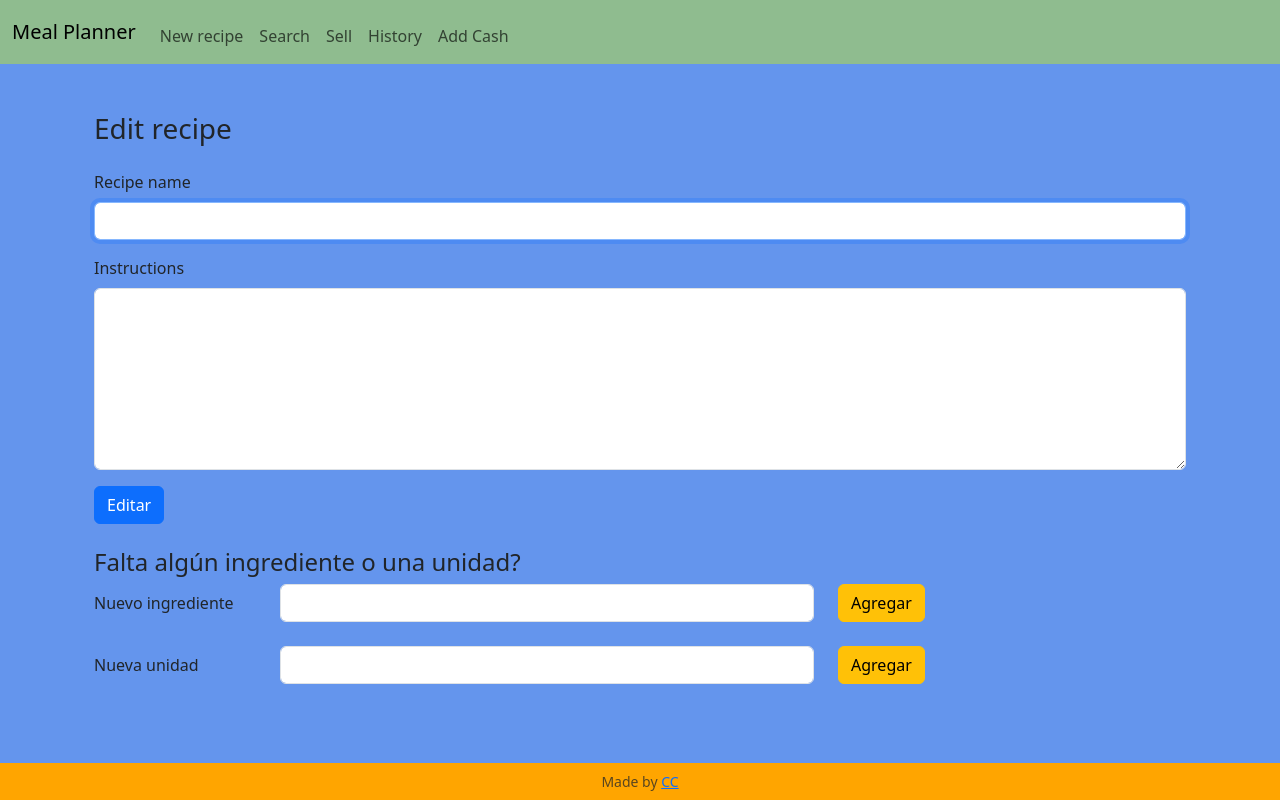
After one commit to CarolinaCampi/meal_planner, a Flask app: template templates/edit_recipe.html in a window 1280 px wide. The commit adds this page. Run offline with Flask 3, Linux system fonts and the light colour scheme; the template is opened without the code that fills it, so the values that code supplies are empty.

Commit message:
Add edit_recipe html and logic

```diff
--- a/app.py
+++ b/app.py
@@ -147,3 +147,104 @@ def search():
         else:
             recipes = []
         return render_template("search.html", recipes=recipes)
+
+# Route to form used to edit recipe and save to the database the revised recipe
+@app.route("/edit_recipe", methods=["GET", "POST"])
+def edit_recipe():
+    # User reached route via POST (as by submitting a form via POST)
+    if request.method == "POST":
+        recipe_id = request.form.get("recipe_id")
+
+        recipe_name = request.form.get("recipe_name")
+        if not recipe_name:
+            return render_template('result.html', msg = "Please complete a recipe name")
+
+        instructions = request.form.get("recipe_instructions")
+        if not instructions:
+            return render_template('result.html', msg = "Please complete instructions for the recipe")
+
+        try:
+            # UPDATE a specific record in the database based on the rowid
+            with sqlite3.connect('meal_planner.db') as con:
+                cur = con.cursor()
+                cur.execute("UPDATE recipes SET name = ?, instructions = ? WHERE id = ?", (recipe_name, instructions, recipe_id))
+
+                con.commit()
+                msg = "Record successfully edited in the database"
+        except:
+            con.rollback()
+            msg = "Error in the Edit"
+
+        finally:
+            con.close()
+            # Send the transaction message to result.html
+            return render_template('result.html', msg=msg)
+
+    else:
+        id = request.args.get("id")
+
+        # Connect to the SQLite3 datatabase
+        cur = db_connect()
+        # Execute the SELECT query
+        cur.execute("SELECT * FROM recipes WHERE id = ?", (id,))
+        recipe = cur.fetchall()
+
+        # Execute the second SELECT query on 'ing_used' table
+        cur.execute("SELECT * FROM ing_used WHERE recipe_id = ?", (id,))
+        ing_used = cur.fetchall()
+
+        # Close the connection
+        db_close(cur)
+
+
+        return render_template("edit_recipe.html", recipe=recipe, ing_used=ing_used)
+
+# Route to form used to delete a recipe
+@app.route("/delete_recipe", methods=["GET", "POST"])
+def delete_recipe():
+    # User reached route via POST (as by submitting a form via POST)
+    if request.method == "POST":
+        recipe_id = request.form.get("recipe_id")
+
+        recipe_name = request.form.get("recipe_name")
+        if not recipe_name:
+            return render_template('result.html', msg = "Please complete a recipe name")
+
+        instructions = request.form.get("recipe_instructions")
+        if not instructions:
+            return render_template('result.html', msg = "Please complete instructions for the recipe")
+
+        try:
+            # UPDATE a specific record in the database based on the rowid
+            with sqlite3.connect('meal_planner.db') as con:
+                cur = con.cursor()
+                cur.execute("UPDATE recipes SET name = ?, instructions = ? WHERE id = ?", (recipe_name, instructions, recipe_id))
+
+                con.commit()
+                msg = "Record successfully edited in the database"
+        except:
+            con.rollback()
+            msg = "Error in the Edit"
+
+        finally:
+            con.close()
+            # Send the transaction message to result.html
+            return render_template('result.html', msg=msg)
+
+    else:
+        id = request.args.get("id")
+
+        # Connect to the SQLite3 datatabase
+        cur = db_connect()
+        # Execute the SELECT query
+        cur.execute("SELECT * FROM recipes WHERE id = ?", (id,))
+        recipe = cur.fetchall()
+
+        # Execute the second SELECT query on 'ing_used' table
+        cur.execute("SELECT * FROM ing_used WHERE recipe_id = ?", (id,))
+        ing_used = cur.fetchall()
+
+        # Close the connection
+        db_close(cur)
+
+        return render_template("delete_recipe.html", recipe=recipe, ing_used=ing_used)
--- /dev/null
+++ b/templates/edit_recipe.html
@@ -0,0 +1,88 @@
+{% extends "layout.html" %}
+
+{% block title %}
+Edit recipe
+{% endblock %}
+
+{% block main %}
+<div class="container-fluid">
+    <h3 class="pb-3">Edit recipe</h3>
+    <form action="/edit_recipe" method="post" class="mb-4">
+        <input name="recipe_id" type="hidden" value="{{ recipe[0]['id'] }}">
+        <div class="mb-3">
+            <label for="recipe_name" class="form-label">Recipe name</label>
+            <input autofocus type="text" class="form-control" id="recipe_name" name="recipe_name" value="{{ recipe[0]['name'] }}">
+        </div>
+
+        <!-- <p class="form-label">Ingredients</p>
+
+        <div class="row mb-3">
+            <div class="col-auto mb-2">
+                <label class="visually-hidden" for="autoSizingInput">Quantity</label>
+                <input type="number" class="form-control" id="quantity" placeholder="Cantidad" name="quantity_1">
+            </div>
+            <div class="col-auto mb-2">
+                <label class="visually-hidden" for="autoSizingSelect1">Unit</label>
+                <select class="form-select" id="autoSizingSelect1" name="unit_1">
+                    <option selected>Choose unit</option>
+                    <option value="1">One</option>
+                    <option value="2">Two</option>
+                    <option value="3">Three</option>
+                </select>
+            </div>
+            <div class="col-auto mb-2">
+                <label class="visually-hidden" for="autoSizingSelect2">Ingredient</label>
+                <select class="form-select" id="autoSizingSelect2" name="ingredient_1">
+                    <option selected>Choose ingredient</option>
+                    <option value="1">One</option>
+                    <option value="2">Two</option>
+                    <option value="3">Three</option>
+                </select>
+            </div>
+            <div class="col-auto mb-2">
+                <button class="btn btn-secondary fw-bolder fs-6"><i class="bi bi-plus-square"></i></button>
+            </div>
+
+        </div> -->
+
+        <div class="mb-3">
+            <label for="recipe_instructions" class="form-label">Instructions</label>
+            <textarea rows="7" class="form-control" id="recipe_instructions" name="recipe_instructions">{{ recipe[0]['instructions']}}</textarea>
+        </div>
+        <button type="submit" class="btn btn-primary">Editar</button>
+
+    </form>
+
+    <!-- Add ingredients and units -->
+    <h4>Falta algún ingrediente o una unidad?</h4>
+
+    <form action="/RUTAAAA" method="post">
+        <div class="row mb-3 align-items-start">
+            <label for="new_ing" class="col-sm-2 col-form-label mb-2">Nuevo ingrediente</label>
+            <div class="col-sm-6">
+                <input type="text" class="form-control mb-2" id="new_ing" name="new_ing">
+            </div>
+            <div class="col-auto">
+                <button class="btn btn-warning mb-2">Agregar</button>
+            </div>
+        </div>
+    </form>
+
+    <form action="/RUTAAAA" method="post">
+        <div class="row mb-3 align-items-start">
+            <label for="new_unit" class="col-sm-2 col-form-label mb-2">Nueva unidad</label>
+            <div class="col-sm-6">
+                <input type="text" class="form-control  mb-2" id="new_unit" name="new_unit">
+            </div>
+            <div class="col-auto">
+                <button class="btn btn-warning mb-2">Agregar</button>
+            </div>
+        </div>
+    </form>
+
+</div>
+
+
+{% endblock %}
+
+{% block script %} {% endblock %}
```
Also changed, not shown: templates/recipe.html (+10 -0 lines), meal_planner.db.
